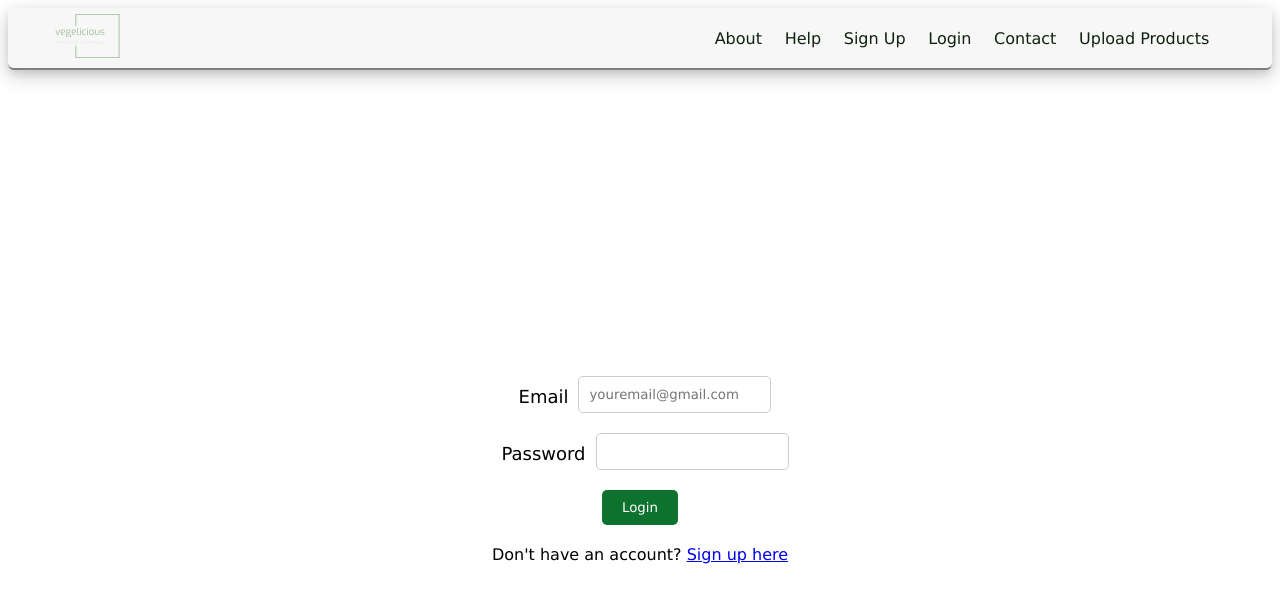
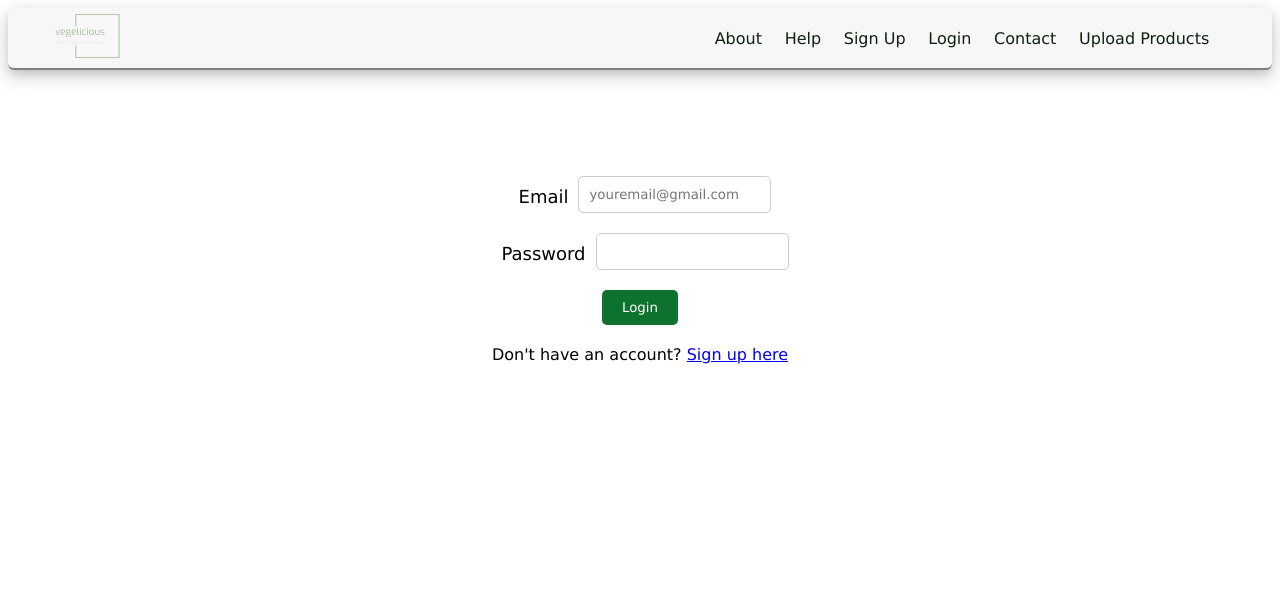
Before and after one commit to chingu-voyages/v46-tier3-team-33, a React (Vite) app in the folder frontend/: page /Login in a window 1280 px wide. Shown: the top 602 px of the page. Built offline with nearby package versions, Linux system fonts and the light colour scheme.

Commit message:
changed some CSS to make it look better - Becky

```diff
--- a/frontend/src/components/Pages/login/login.css
+++ b/frontend/src/components/Pages/login/login.css
@@ -31,7 +31,7 @@ button {
     flex-direction: column;
     align-items: center;
     justify-content: center;
-    height: 100vh; /* Make the container take the full viewport height */
+    height: 50vh; /* Make the container take the full viewport height */
 
 }
 
```
